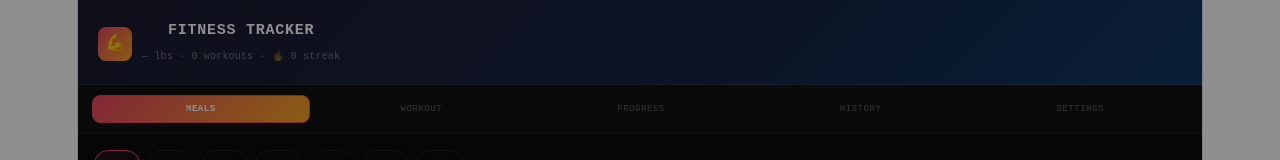
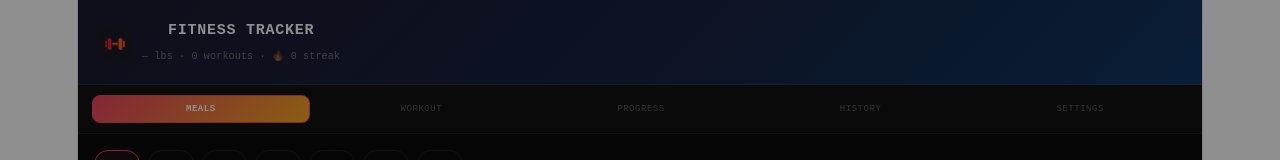
Before and after one commit to AlexSchrader/Fitness-Tracker, a React (Vite) app: page / in a window 1280 px wide. Shown: the top 160 px of the page. Built offline with nearby package versions, Linux system fonts and the light colour scheme.

Commit message:
Replace header emoji with app icon

```diff
--- a/src/App.jsx
+++ b/src/App.jsx
@@ -913,7 +913,7 @@ export default function FitnessTracker() {
       {/* Header */}
       <div style={{ background: "linear-gradient(135deg, #1a1a2e 0%, #16213e 50%, #0f3460 100%)", padding: "18px 20px 14px", borderBottom: "1px solid #ffffff15" }}>
         <div style={{ display: "flex", alignItems: "center", gap: "10px" }}>
-          <div style={{ width: "34px", height: "34px", borderRadius: "8px", background: "linear-gradient(135deg, #e94560, #f5a623)", display: "flex", alignItems: "center", justifyContent: "center", fontSize: "16px", fontWeight: "bold", color: "#fff" }}>💪</div>
+          <img src="/icon-192.png" alt="logo" style={{ width: "34px", height: "34px", borderRadius: "8px", objectFit: "cover" }} />
           <div>
             <div style={{ fontSize: "15px", fontWeight: "700", letterSpacing: "0.05em", color: "#fff" }}>FITNESS TRACKER</div>
             <div style={{ fontSize: "10px", color: "#ffffff60" }}>{currentWeight} lbs · {totalWorkouts} workouts · 🔥 {streak} streak</div>
```
